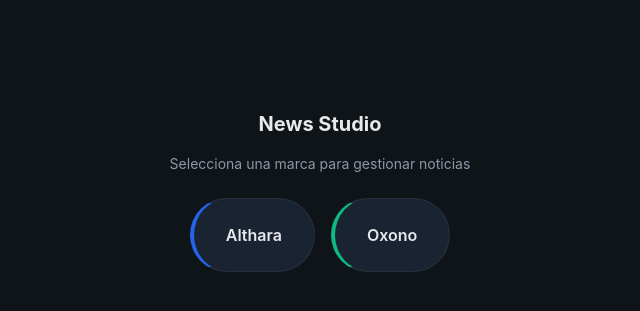
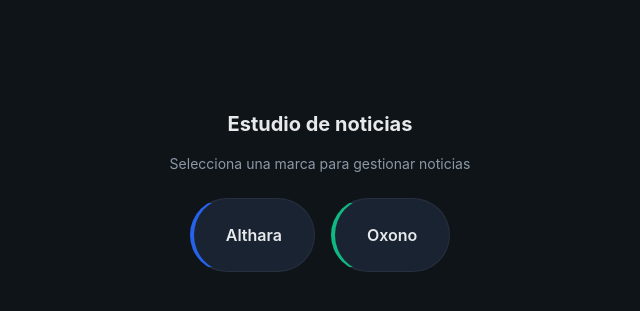
Before and after one commit to gestionDP/althara-news-service, a FastAPI app: page /ui in a window 1280 px wide. Shown: the top 311 px of the page, without its empty margins (320-960 px from the left). Run offline with FastAPI, Linux system fonts and the light colour scheme; parts of the project's set-up code (start-up, migrations or seed data) failed here and were passed over.

Commit message:
Update templates to reflect Spanish branding
- Changed the title and branding text from "News Studio" to "Estudio de noticias" across multiple templates including base, draft editor, portal, and selector.
- Ensured consistency in the user interface by updating all relevant instances of the branding text.

```diff
--- a/app/templates/base.html
+++ b/app/templates/base.html
@@ -3,7 +3,7 @@
 <head>
   <meta charset="UTF-8">
   <meta name="viewport" content="width=device-width, initial-scale=1.0">
-  <title>{% block title %}News Studio{% endblock %}</title>
+  <title>{% block title %}Estudio de noticias{% endblock %}</title>
   <link rel="stylesheet" href="/static/studio.css">
 </head>
 <body class="theme-default">
--- a/app/templates/draft_editor.html
+++ b/app/templates/draft_editor.html
@@ -109,7 +109,7 @@
                   <div class="ig-avatar"></div>
                   <div>
                     <div class="ig-handle" id="previewBrand">{{ brand_display }}</div>
-                    <div class="ig-sub">News Studio</div>
+                    <div class="ig-sub">Estudio de noticias</div>
                   </div>
                 </div>
                 <div class="ig-menu">⋯</div>
--- a/app/templates/portal.html
+++ b/app/templates/portal.html
@@ -1,5 +1,5 @@
 {% extends "base.html" %}
-{% block title %}News Studio - {{ brand_display }}{% endblock %}
+{% block title %}Estudio de noticias - {{ brand_display }}{% endblock %}
 {% block body %}
 <div class="portal theme-{{ brand }}">
   <header class="portal-header">
--- a/app/templates/selector.html
+++ b/app/templates/selector.html
@@ -1,8 +1,8 @@
 {% extends "base.html" %}
-{% block title %}News Studio - Elegir marca{% endblock %}
+{% block title %}Estudio de noticias - Elegir marca{% endblock %}
 {% block body %}
 <div class="selector-container">
-  <h1>News Studio</h1>
+  <h1>Estudio de noticias</h1>
   <p class="subtitle">Selecciona una marca para gestionar noticias</p>
   <div class="brand-cards">
     {% for key, config in brands.items() %}
```
